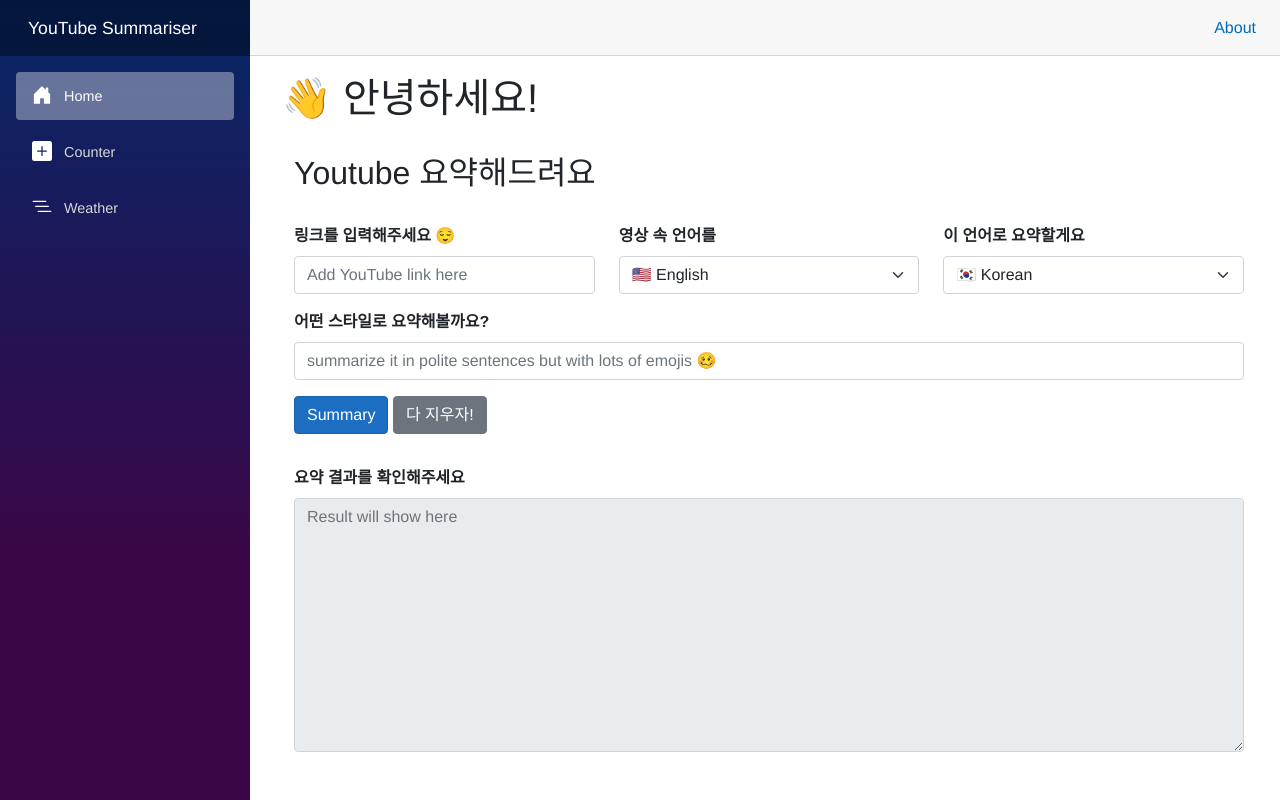
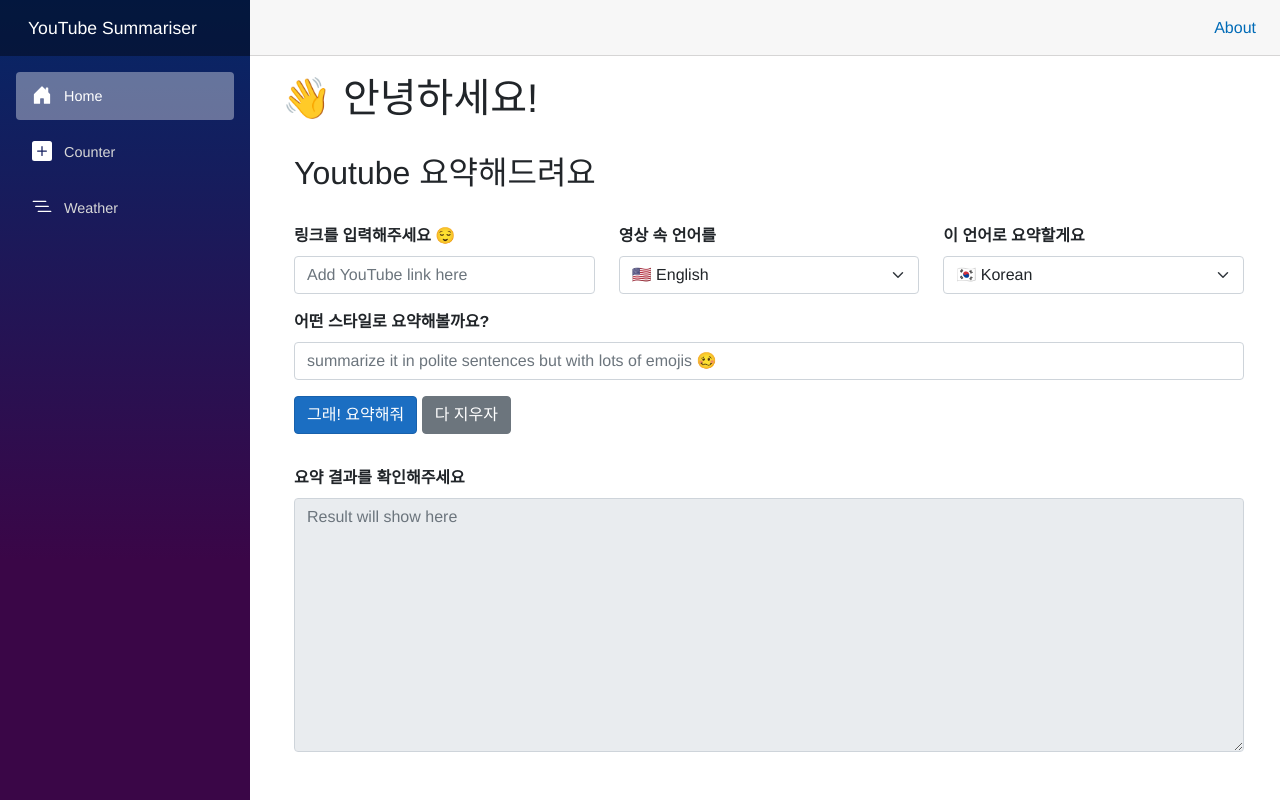
Before and after one commit to tae0y/ossca-aoai-challenges-all-together, an ASP.NET Core app: page / in a window 1280 px wide. Run offline with ASP.NET Core 8, Linux system fonts and the light colour scheme; style sheets or scripts are compiled from the project's sources; the project's own start-up code is not run, and a stand-in starts its controllers and pages; some libraries are stand-ins or nearby versions.

Commit message:
Edit YouTubeSummariserComponent - 버튼명 수정

```diff
--- a/frontend/AspireYouTubeSummariser.WebApp/Components/UI/YouTubeSummariserComponent.razor
+++ b/frontend/AspireYouTubeSummariser.WebApp/Components/UI/YouTubeSummariserComponent.razor
@@ -49,8 +49,8 @@
 
     <div class="row">
         <div class="mb-3">
-            <button id="summary" type="button" class="btn btn-primary" @onclick="SummariseAsync">Summary</button>
-            <button type="button" class="btn btn-secondary" @onclick="ClearAsync">다 지우자!</button>
+            <button id="summary" type="button" class="btn btn-primary" @onclick="SummariseAsync">그래! 요약해줘</button>
+            <button type="button" class="btn btn-secondary" @onclick="ClearAsync">다 지우자</button>
         </div>
     </div>
 
```
